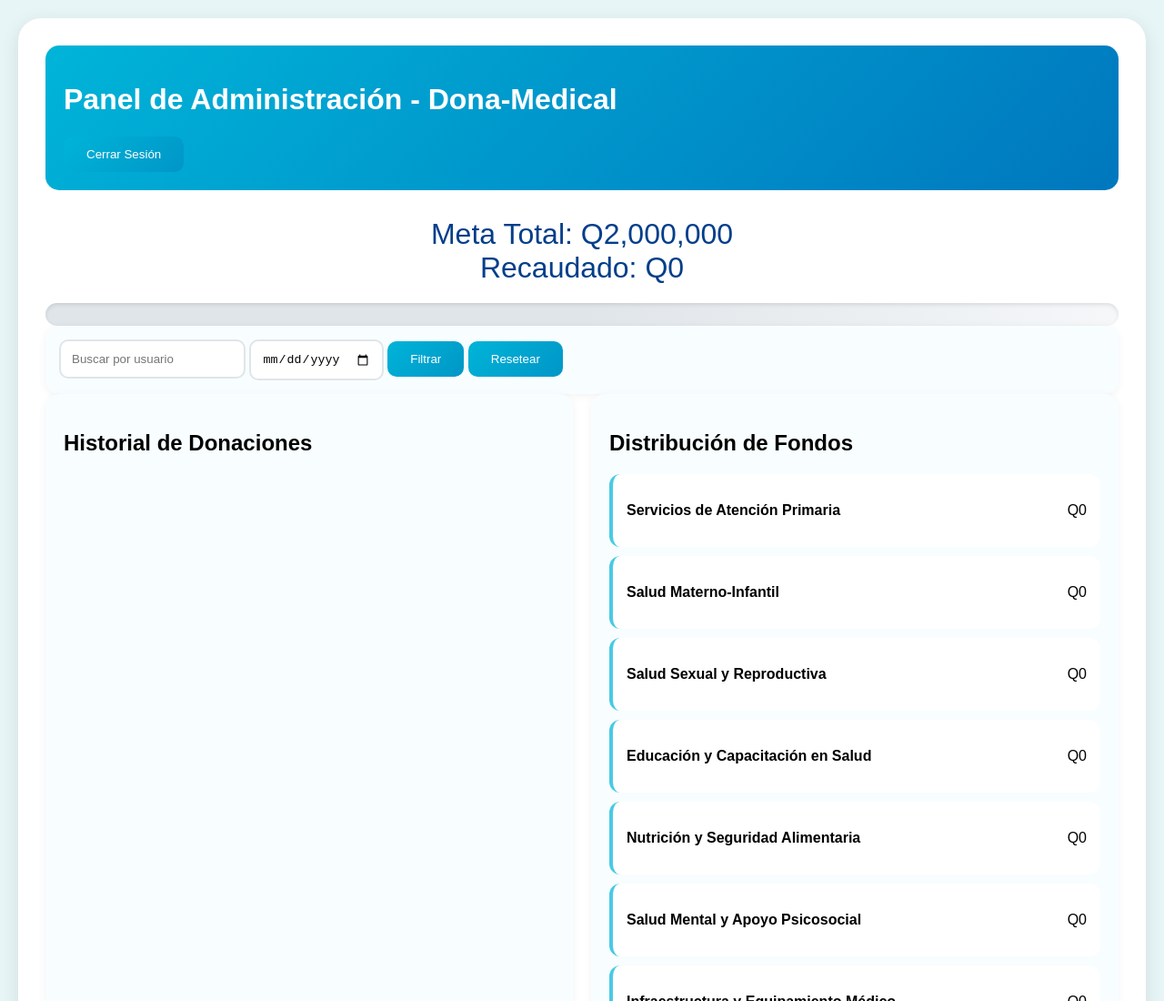
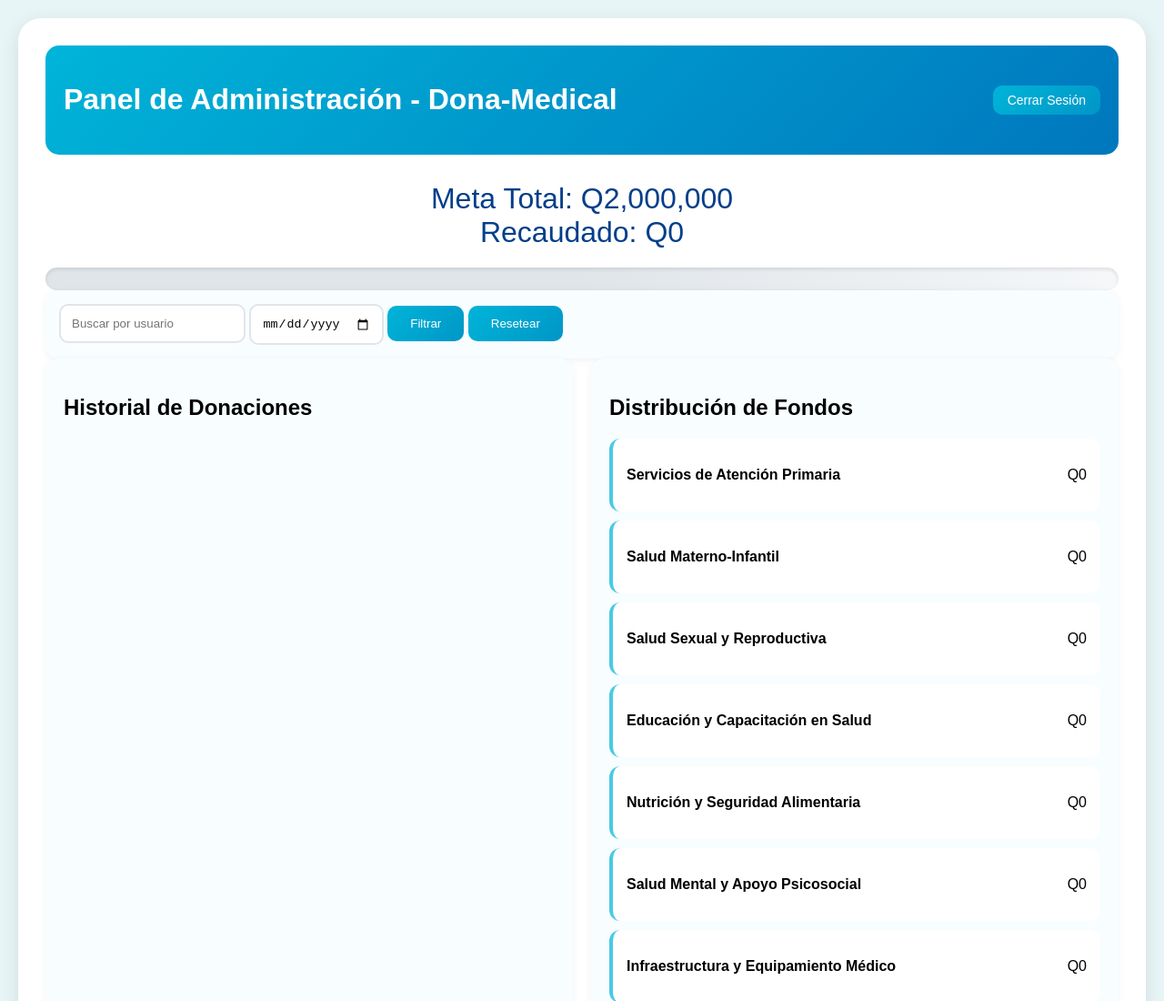
Before and after one commit to EdgarFive/0.Proyecto_PRIMER_PARCIAL, a website: page admin_dashboard.html in a window 1280 px wide. Shown: the top 1100 px of the page at 91% size. Drawn offline with Linux system fonts and the light colour scheme; sample sign-in values are in the browser's storage.

Commit message:
modificamos usuario  error

```diff
--- a/admin_dashboard.html
+++ b/admin_dashboard.html
@@ -25,6 +25,14 @@
             padding: 20px;
             border-radius: 15px;
             margin-bottom: 30px;
+            display: flex;
+            justify-content: space-between;
+            align-items: center;
+        }
+        .header button {
+            width: auto;
+            padding: 8px 16px;
+            font-size: 14px;
         }
         .donation-section {
             display: grid;
@@ -121,7 +129,6 @@
             <h1>Panel de Administración - Dona-Medical</h1>
             <button onclick="logout()">Cerrar Sesión</button>
         </div>
-
         <div class="amount-display">
             <div>Meta Total: Q2,000,000</div>
             <div>Recaudado: Q<span id="currentAmount">0</span></div>
```
Also changed, not shown: user_dashboard.html (+1 -2 lines).
